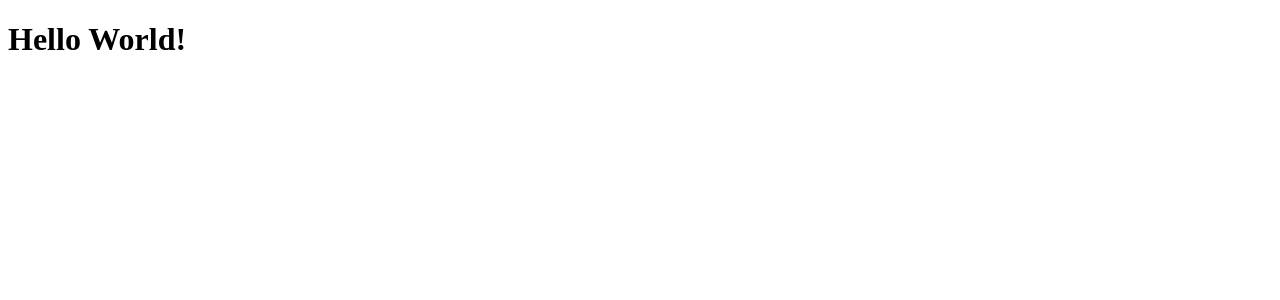
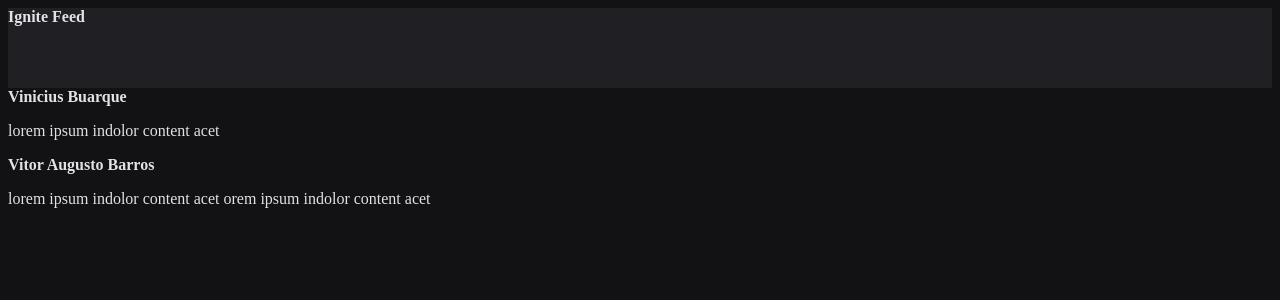
Before and after one commit to vbuarque/r-ignite-feed-rocketseat, a React (Vite) app: page / in a window 1280 px wide. Shown: the top 300 px of the page. Built offline with nearby package versions, Linux system fonts and the light colour scheme.

Commit message:
feat: criando o componente de header

```diff
--- a/src/App.jsx
+++ b/src/App.jsx
@@ -1,7 +1,21 @@
-function App() {
+import { Post } from './Post';
+import { Header } from './components';
+
+import './styles.css'
+
+export function App() {
   return (
-    <h1>Hello World!</h1>
+    <div>
+      <Header />
+      <Post
+        author="Vinicius Buarque"
+        content="lorem ipsum indolor content acet"
+      />
+
+      <Post
+        author="Vitor Augusto Barros"
+        content="lorem ipsum indolor content acet orem ipsum indolor content acet"
+      />
+    </div>
   );
 }
-
-export default App
--- /dev/null
+++ b/src/Post.jsx
@@ -0,0 +1,8 @@
+export function Post(props) {
+    return (
+        <div>
+            <strong>{props.author}</strong>
+            <p>{props.content}</p>
+        </div>
+    )
+}
--- /dev/null
+++ b/src/components/Header/Header.jsx
@@ -0,0 +1,9 @@
+import styles from './styles.module.css'
+
+export function Header() {
+    return(
+      <header className={styles.header}>
+        <strong>Ignite Feed</strong>
+      </header>
+    );
+}
--- /dev/null
+++ b/src/components/Header/styles.module.css
@@ -0,0 +1,4 @@
+.header {
+    background: #202024;
+    height: 80px;
+}
--- /dev/null
+++ b/src/components/index.jsx
@@ -0,0 +1,5 @@
+import { Header } from "./Header/Header";
+
+export {
+    Header
+};
--- a/src/main.jsx
+++ b/src/main.jsx
@@ -1,6 +1,6 @@
 import React from 'react'
 import ReactDOM from 'react-dom/client'
-import App from './App.jsx'
+import { App } from './App.jsx'
 
 ReactDOM.createRoot(document.getElementById('root')).render(
   <React.StrictMode>
--- /dev/null
+++ b/src/styles.css
@@ -0,0 +1,4 @@
+body {
+    background: #121214;
+    color: #E1E1E6;
+}
```
Also changed, not shown: 1 other file (tests, documents, lock files or other folders).
